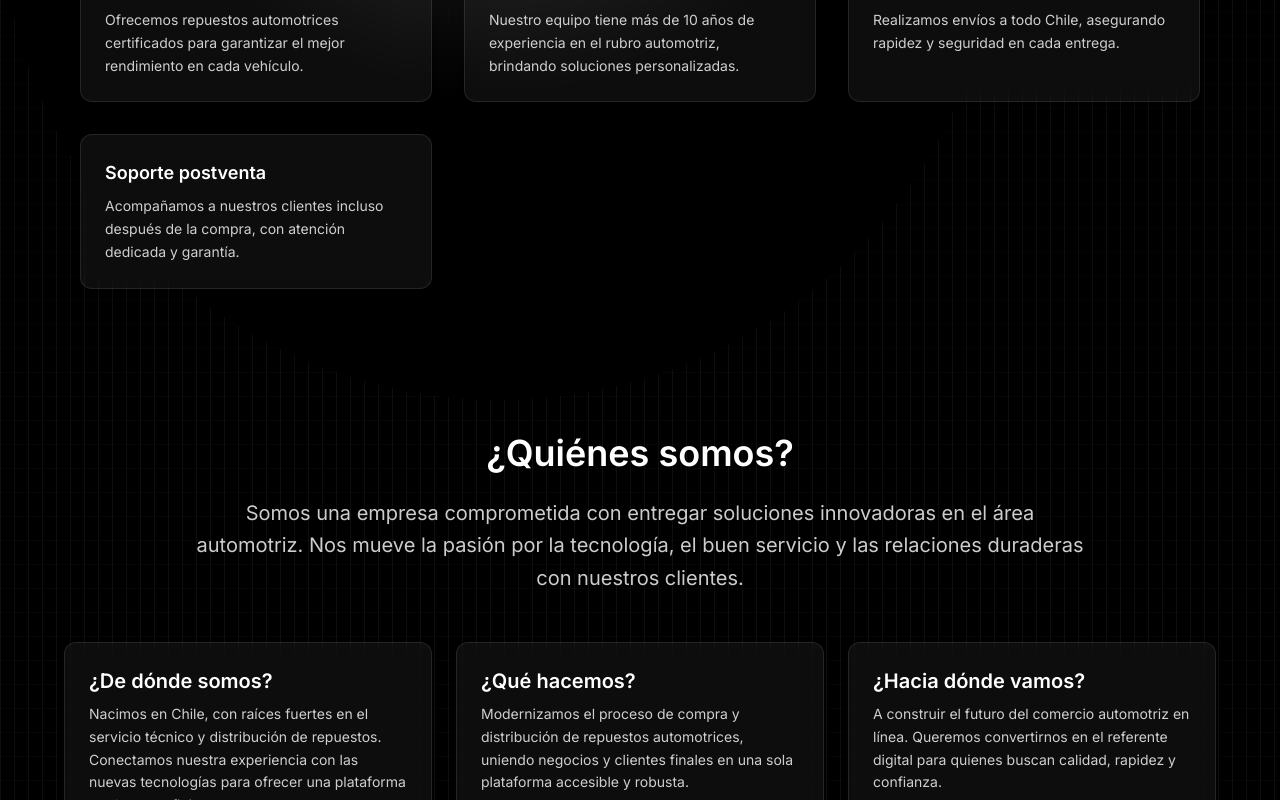
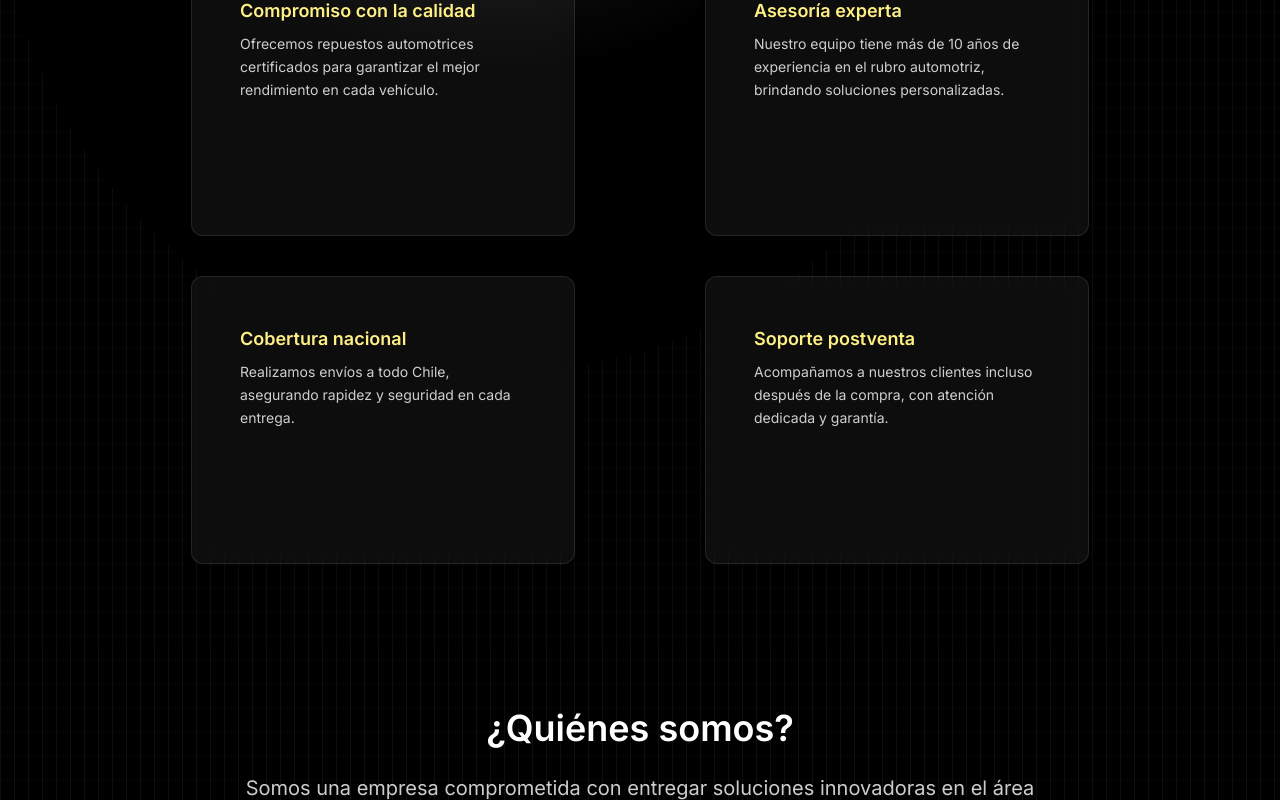
Before and after one commit to Dashaketa/tienda-mecanica, a React (Vite) app in the folder Tienda-Mecanica/: page / in a window 1280 px wide. Shown: the part 420-1220 px from the top of the page. Built offline with nearby package versions, Linux system fonts and the light colour scheme.

Commit message:
estilado landing page

```diff
--- a/Tienda-Mecanica/src/components/CompanyCard.jsx
+++ b/Tienda-Mecanica/src/components/CompanyCard.jsx
@@ -1,11 +1,10 @@
 export default function CompanyCard({ title, description }) {
-  return (
-    <div
-      className="p-6 bg-white/5 backdrop-blur-md border border-white/10 rounded-xl shadow-md hover:scale-[1.02] hover:shadow-[0_0_50px_rgba(254,240,138,0.4)]
- transition-transform text-white"
-    >
-      <h3 className="text-lg font-semibold mb-2">{title}</h3>
-      <p className="text-sm opacity-80 leading-relaxed">{description}</p>
-    </div>
-  );
-}
+    return (
+      <div className="h-72 max-w-sm w-full p-12 bg-white/5 backdrop-blur-md border border-white/10 rounded-xl shadow-md hover:scale-[1.02] hover:shadow-[0_0_50px_rgba(250,204,21,0.4)] transition-transform flex flex-col justify-between text-white">
+        <div>
+          <h3 className="text-yellow-200 text-lg font-semibold mb-2">{title}</h3>
+          <p className="text-sm opacity-80 leading-relaxed">{description}</p>
+        </div>
+      </div>
+    );
+  }
--- a/Tienda-Mecanica/src/components/CompanyInfoSection.jsx
+++ b/Tienda-Mecanica/src/components/CompanyInfoSection.jsx
@@ -21,13 +21,14 @@ const info = [
 
 export default function CompanyInfoSection() {
     return (
-    <section className="p-10 md:p-20 bg-black/10 text-white">
+        <section className="p-12 md:p-20 bg-black/10 text-white">
         <h2 className="text-3xl font-bold text-center mb-12">¿Por qué elegirnos?</h2>
-      <div className="grid grid-cols-1 sm:grid-cols-2 lg:grid-cols-3 gap-8">
+        <div className="grid grid-cols-1 sm:grid-cols-2 gap-y-10 gap-x-1 max-w-5xl mx-auto items-center justify-items-center">
         {info.map((item, i) => (
             <CompanyCard key={i} title={item.title} description={item.description} />
           ))}
         </div>
       </section>
+
     );
   }
--- a/Tienda-Mecanica/src/sections/AboutUs.jsx
+++ b/Tienda-Mecanica/src/sections/AboutUs.jsx
@@ -31,8 +31,8 @@ export default function AboutUs() {
   function AboutCard({ title, description }) {
     return (
       <div className="p-6 bg-white/5 backdrop-blur-md border border-white/10 rounded-xl shadow-md hover:scale-[1.02] hover:shadow-[0_0_50px_rgba(250,204,21,0.4)] transition-transform">
-        <h3 className="text-xl font-semibold mb-2">{title}</h3>
-        <p className="text-sm opacity-80 leading-relaxed">{description}</p>
+        <h3 className=" text-emerald-300 text-xl font-semibold mb-2">{title}</h3>
+        <p className=" text-sm opacity-80 leading-relaxed">{description}</p>
       </div>
     );
   }
```
Lines whose indentation alone changed are shown as unchanged.
